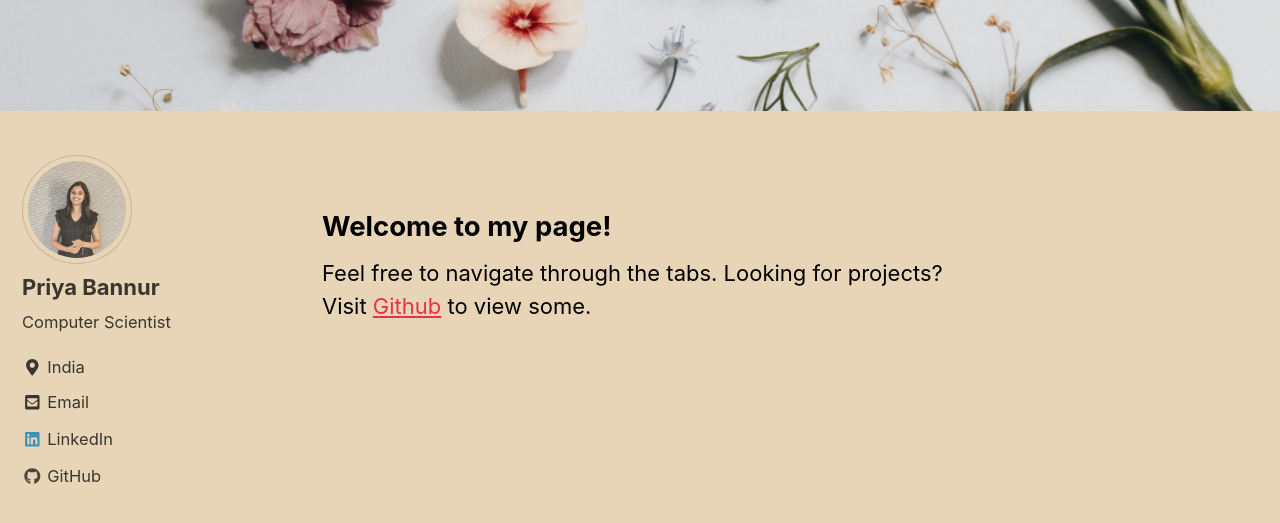
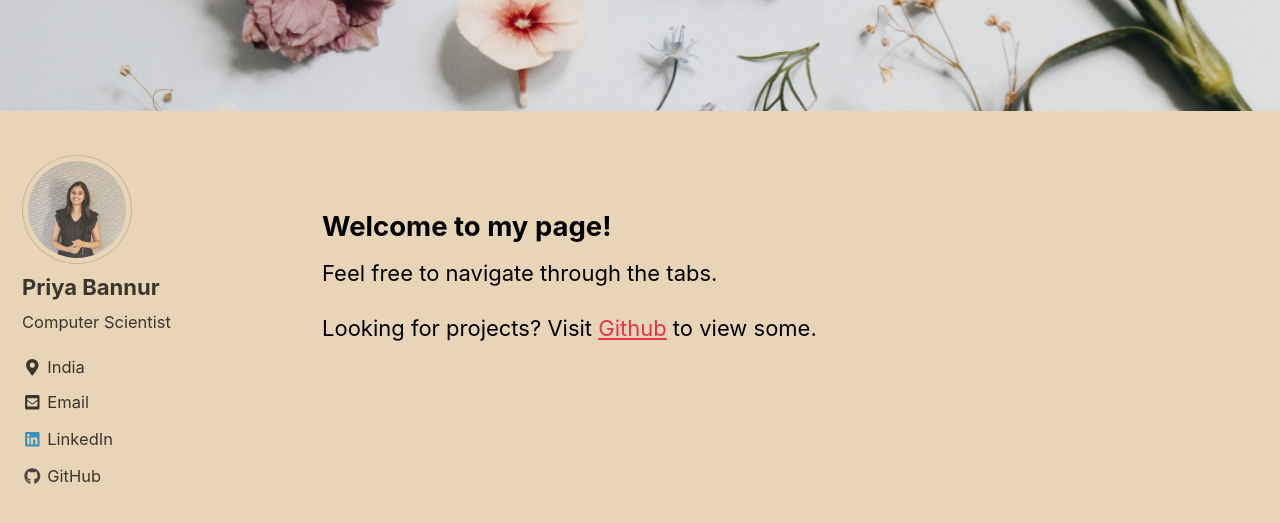
Before and after one commit to Priya-SB/Priya-SB.github.io, a Jekyll site: the page built from index.html, in a window 1280 px wide and 900 px high, scrolled down 318 px. Shown: the top 523 px of the window. Built offline with Jekyll 4.4.1, drawn with Linux system fonts in a browser that asks for light colours; nearby versions of some CDN libraries; the list of posts is cut into pages by our own code.

```diff
--- a/_layouts/home.html
+++ b/_layouts/home.html
@@ -4,4 +4,4 @@ layout: archive
 
 <h2>Welcome to my page!</h2>
 Feel free to navigate through the tabs.
-Looking for projects? Visit <a href="https://github.com/Priya-SB">Github</a> to view some.
+<p>Looking for projects? Visit <a href="https://github.com/Priya-SB">Github</a> to view some.</p>
```
